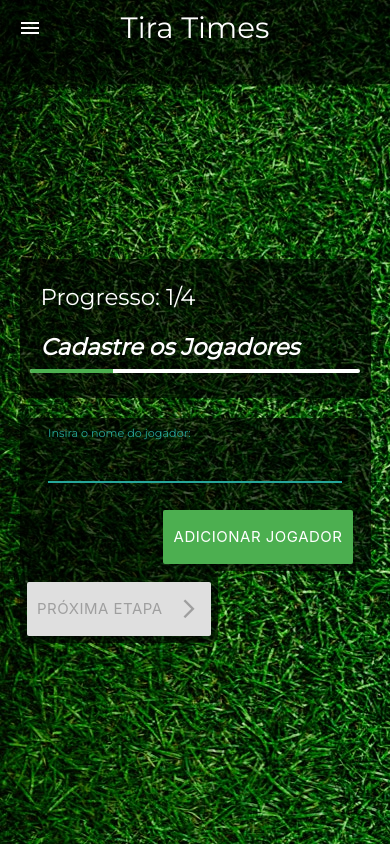
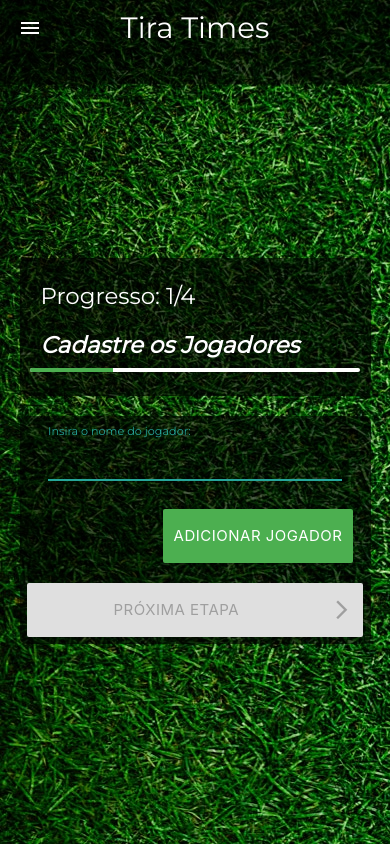
Before and after one commit to JoaoGab2001/tira-time, a PHP site: page /addplayers.php in a window 390 px wide. Run offline with PHP 8.4, Linux system fonts and the light colour scheme; the visitor is signed in with stand-in values (Sample User, id 1); data that the repository does not hold is empty; some libraries are stand-ins or nearby versions.

Commit message:
Terceiro commit

```diff
--- a/addplayers.php
+++ b/addplayers.php
@@ -39,7 +39,7 @@
 				</form>
 			</div>
 		</div>
-		<div class="col m12" id="backblack2">
+		<div class="col s12" id="backblack2">
 		<?php
 		if(isset($_POST["jogador"][0])){
 			$nomeJogador = $_POST["jogador"];
@@ -72,7 +72,7 @@
 			}
 		}
 		?>
-			<button type="submit" onclick="window.location.href = 'setgoalkeepers.php'" class="waves-effect col m12 waves-light btn-large green <?php if($_SESSION["numTeams"]<2){echo " disabled ";} ?>" id="botao"> Próxima Etapa <i class="material-icons right"> arrow_forward_ios </i> </button>
+			<button type="submit" onclick="window.location.href = 'setgoalkeepers.php'" class="waves-effect col s12 waves-light btn-large green <?php if($_SESSION["numTeams"]<2){echo "disabled ";} ?>" id="botao"> Próxima Etapa <i class="material-icons right"> arrow_forward_ios </i> </button>
 		</div>
 	</div>
 </div>
@@ -80,4 +80,4 @@
 </html>
 <script type="text/javascript" src="https://code.jquery.com/jquery-2.1.1.min.js"></script>
 <script src="js/materialize.min.js" ></script>
-<script type="text/javascript"> <?php include_once "includes/components/sidenav.js"; ?></script>
+<?php include_once "includes/components/sidenav.html"; ?>
--- a/chooseteams.php
+++ b/chooseteams.php
@@ -188,4 +188,4 @@
 </html>
 <script type="text/javascript" src="https://code.jquery.com/jquery-2.1.1.min.js"></script>
 <script src="js/materialize.min.js" ></script>
-<script type="text/javascript"> <?php include_once "includes/components/sidenav.js"; ?></script>
+<?php include_once "includes/components/sidenav.html"; ?>
--- a/css/estilo-index.css
+++ b/css/estilo-index.css
@@ -45,3 +45,9 @@ nav{
     	margin-right: 5%;
     }
   }
+
+@media (max-width: 992px) {
+    #botao{
+        margin-top: 10% !important;
+    }
+}
--- /dev/null
+++ b/includes/components/sidenav.html
@@ -0,0 +1,16 @@
+<script type="text/javascript">
+
+// SIDE NAV
+
+document.addEventListener('DOMContentLoaded', function() {
+var elems = document.querySelectorAll('.sidenav');
+var instances = M.Sidenav.init(elems);
+});
+
+// Or with jQuery
+
+$(document).ready(function(){
+$('.sidenav').sidenav();
+});
+
+</script>
--- a/index.php
+++ b/index.php
@@ -30,4 +30,4 @@
 </html>
 <script type="text/javascript" src="https://code.jquery.com/jquery-2.1.1.min.js"></script>
 <script src="js/materialize.min.js" ></script>
-<script type="text/javascript"> <?php include_once "includes/components/sidenav.js"; ?></script>
+<?php include_once "includes/components/sidenav.html";?>
--- a/rateplayers.php
+++ b/rateplayers.php
@@ -107,4 +107,4 @@
 </html>
 <script type="text/javascript" src="https://code.jquery.com/jquery-2.1.1.min.js"></script>
 <script src="js/materialize.min.js" ></script>
-<script type="text/javascript"> <?php include_once "includes/components/sidenav.js"; ?></script>
+<?php include_once "includes/components/sidenav.html"; ?>
--- a/setgoalkeepers.php
+++ b/setgoalkeepers.php
@@ -107,4 +107,4 @@
 </html>
 <script type="text/javascript" src="https://code.jquery.com/jquery-2.1.1.min.js"></script>
 <script src="js/materialize.min.js" ></script>
-<script type="text/javascript"> <?php include_once "includes/components/sidenav.js"; ?></script>
+<?php include_once "includes/components/sidenav.html"; ?>
```
